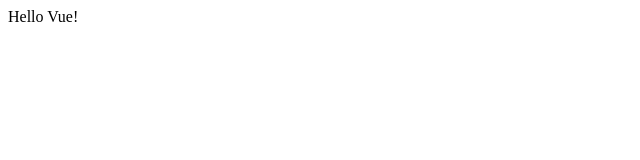
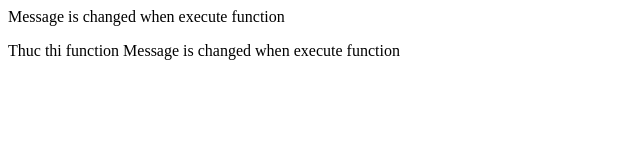
Before and after one commit to quangnguyen90/my_vuejs_online, a plain HTML site: page index.html in a window 1280 px wide. Shown: the whole page, without its empty margins (0-640 px from the left). Drawn offline with Linux system fonts and the light colour scheme.

Commit message:
some attribute in vue

```diff
--- a/index.html
+++ b/index.html
@@ -12,6 +12,7 @@
 <body>
     <div id="app">
         {{ message }}
+        <p>Thuc thi function {{ sendMessage("Hello world") }}</p>
     </div>
 </body>
 <script>
@@ -19,6 +20,14 @@
         el: '#app',
         data: {
             message: 'Hello Vue!'
+        },
+        methods: {
+            sendMessage(value) {
+                return this.message = "Message is changed when execute function"
+            },
+            sum: function () {
+
+            }
         }
     })
 </script>
```
